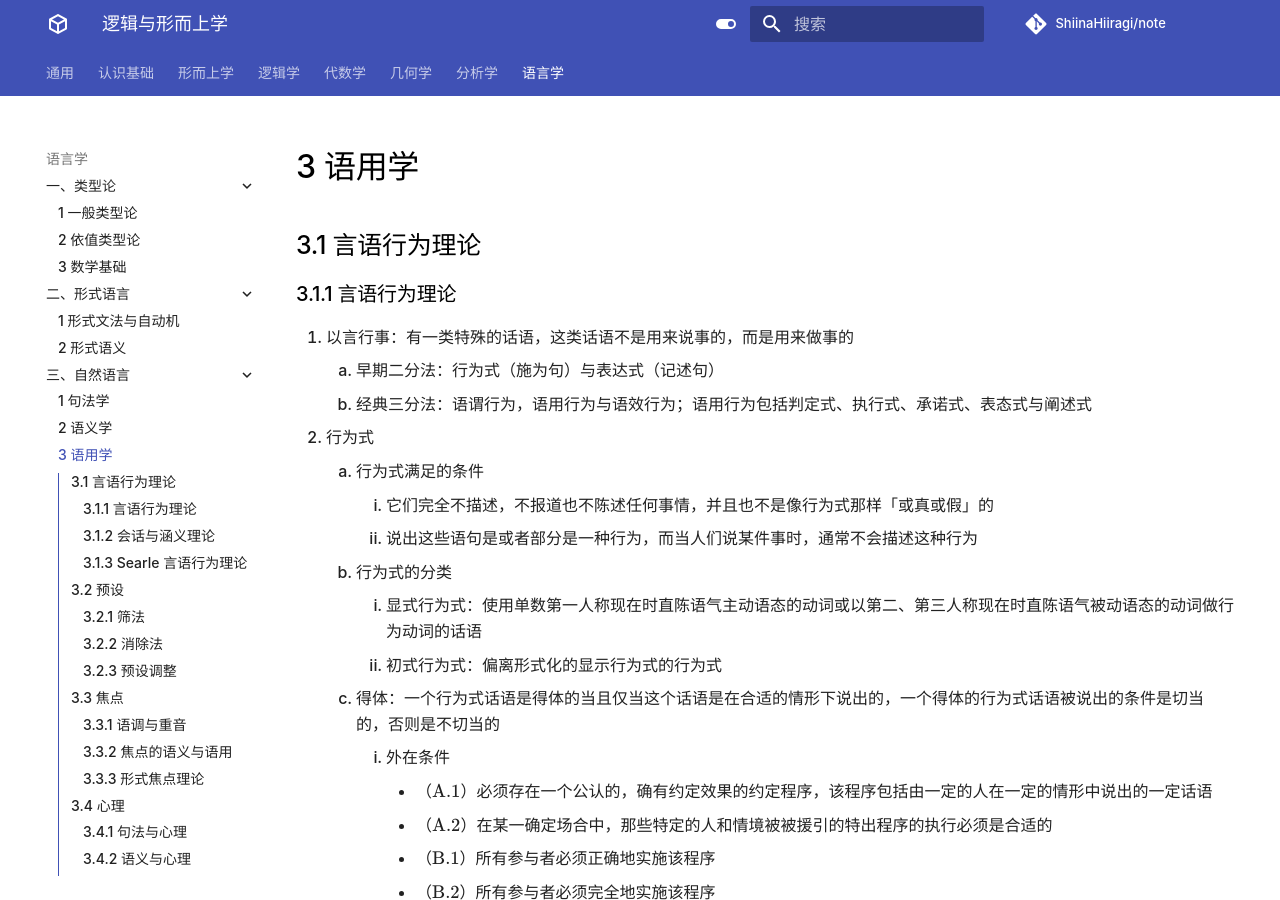
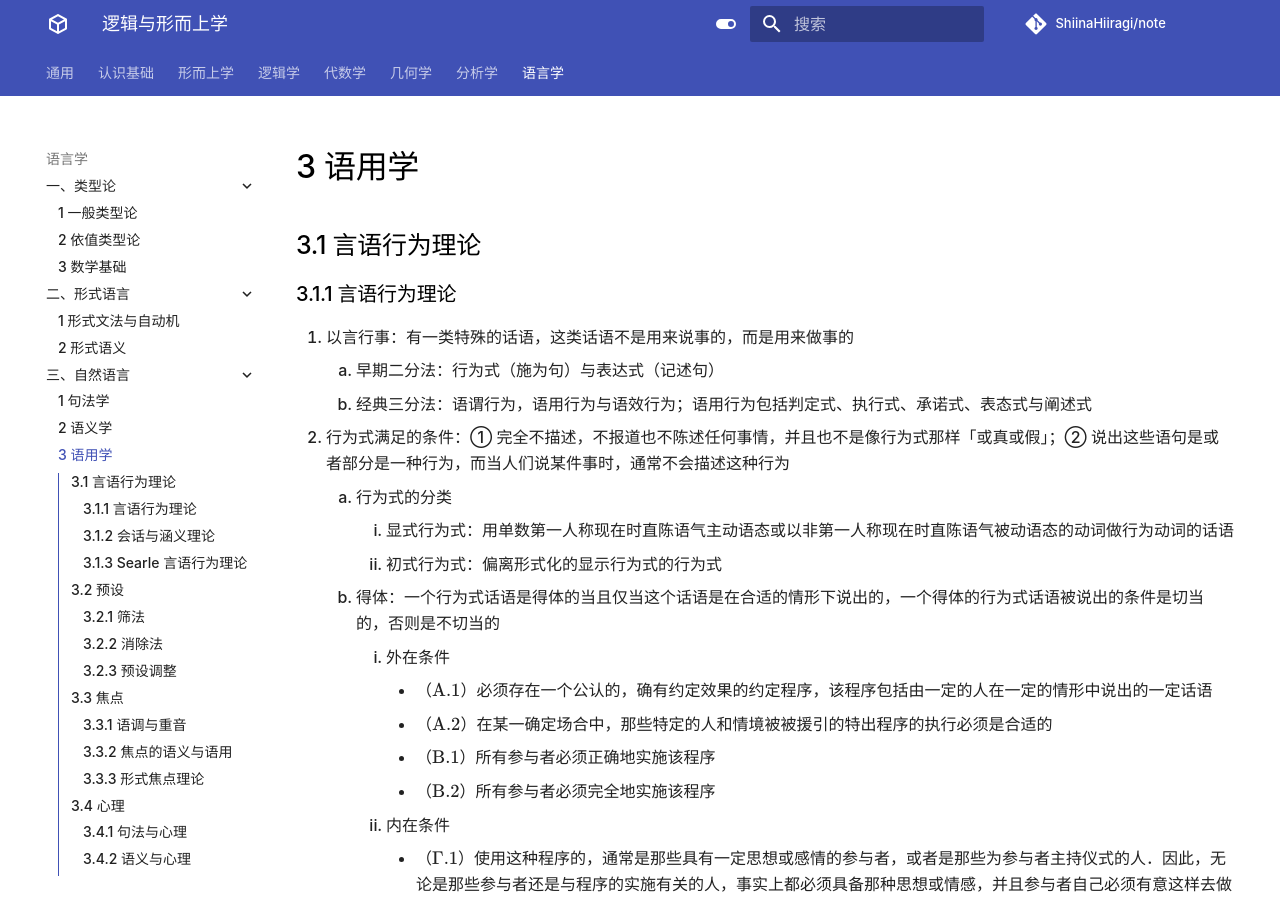
Before and after one commit to ShiinaHiiragi/note, an MkDocs documentation site: the page built from docs/lang/nat/pragma.md, in a window 1280 px wide and 900 px high. Built offline with MkDocs 1.6.1 and Material for MkDocs 9.7.7, drawn with Linux system fonts in a browser that asks for light colours; comment, search, counter and statistics services are not loaded.

Commit message:
add general

```diff
--- a/docs/lang/nat/pragma.md
+++ b/docs/lang/nat/pragma.md
@@ -5,14 +5,11 @@
 1. 以言行事：有一类特殊的话语，这类话语不是用来说事的，而是用来做事的
     1. 早期二分法：行为式（施为句）与表达式（记述句）
     2. 经典三分法：语谓行为，语用行为与语效行为；语用行为包括判定式、执行式、承诺式、表态式与阐述式
-2. 行为式
-    1. 行为式满足的条件
-        1. 它们完全不描述，不报道也不陈述任何事情，并且也不是像行为式那样「或真或假」的
-        2. 说出这些语句是或者部分是一种行为，而当人们说某件事时，通常不会描述这种行为
-    2. 行为式的分类
-        1. 显式行为式：使用单数第一人称现在时直陈语气主动语态的动词或以第二、第三人称现在时直陈语气被动语态的动词做行为动词的话语
+2. 行为式满足的条件：① 完全不描述，不报道也不陈述任何事情，并且也不是像行为式那样「或真或假」；② 说出这些语句是或者部分是一种行为，而当人们说某件事时，通常不会描述这种行为
+    1. 行为式的分类
+        1. 显式行为式：用单数第一人称现在时直陈语气主动语态或以非第一人称现在时直陈语气被动语态的动词做行为动词的话语
         2. 初式行为式：偏离形式化的显示行为式的行为式
-    3. 得体：一个行为式话语是得体的当且仅当这个话语是在合适的情形下说出的，一个得体的行为式话语被说出的条件是切当的，否则是不切当的
+    2. 得体：一个行为式话语是得体的当且仅当这个话语是在合适的情形下说出的，一个得体的行为式话语被说出的条件是切当的，否则是不切当的
         1. 外在条件
             - （$\text{A.1}$）必须存在一个公认的，确有约定效果的约定程序，该程序包括由一定的人在一定的情形中说出的一定话语
             - （$\text{A.2}$）在某一确定场合中，那些特定的人和情境被被援引的特出程序的执行必须是合适的
```
Also changed, not shown: other parts of docs/lang/nat/pragma.md (+1 -1 lines), docs/lang/nat/semant.md (+6 -0 lines).
